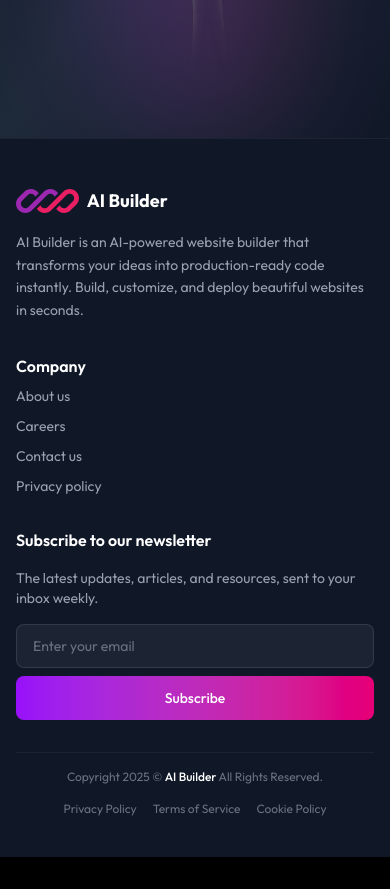
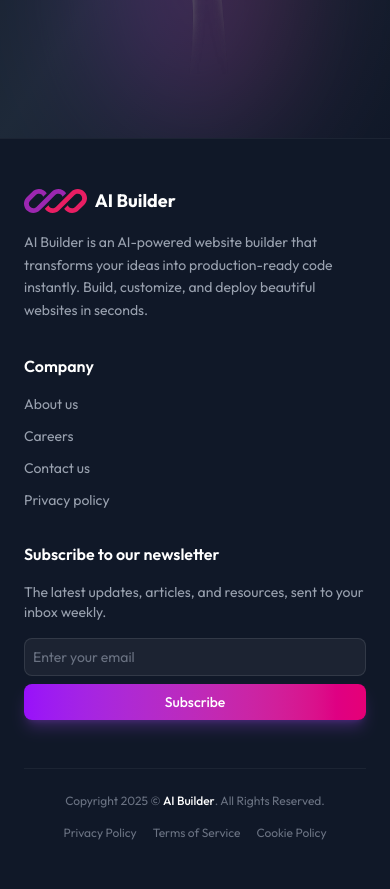
Before and after one commit to sabbirhosen44/AI-Website-Builder, a React (Vite) app in the folder frontend/: page / in a window 390 px wide. Shown: the part 3778-4667 px from the top of the page. Before the commit the page ends 4635 px from the top, so only its background shows below. Built offline with nearby package versions, Linux system fonts and the light colour scheme.

Commit message:
fix: fix the Footer section responsive issue

```diff
--- a/frontend/src/layout/RootLayout.tsx
+++ b/frontend/src/layout/RootLayout.tsx
@@ -1,4 +1,3 @@
-import Footer from "@/components/Footer";
 import LenisScroll from "@/components/Lenis";
 import Navbar from "@/components/Navbar";
 import { Outlet } from "react-router-dom";
--- a/frontend/src/sections/FooterSection.tsx
+++ b/frontend/src/sections/FooterSection.tsx
@@ -4,23 +4,24 @@ import { Sparkles } from "lucide-react";
 
 export default function Footer() {
   return (
-    <footer className="relative overflow-hidden px-4 sm:px-6 md:px-12 lg:px-16 xl:px-24 w-full text-sm text-gray-400 bg-gray-900 border-t border-white/5 pt-12 sm:pt-16 pb-6 sm:pb-8">
+    <footer className="relative w-full overflow-hidden bg-gray-900 border-t border-white/5">
       {/* Background Logo */}
-      <div className="absolute -bottom-32 -left-80 opacity-5 w-full h-full pointer-events-none -z-10">
-        <Sparkles className="w-64 h-64 sm:w-80 sm:h-80 md:w-96 md:h-96" />
+      <div className="absolute -bottom-32 -left-80 opacity-5 w-full h-full pointer-events-none">
+        <Sparkles className="w-96 h-96 text-gray-800" />
       </div>
 
-      <div className="grid grid-cols-1 sm:grid-cols-2 lg:grid-cols-3 gap-8 sm:gap-10 md:gap-14 relative z-10">
+      {/* Main Content */}
+      <div className="relative z-10 max-w-7xl mx-auto px-6 md:px-8 pt-12 md:pt-16 pb-6 md:pb-8">
+        <div className="grid grid-cols-1 md:grid-cols-12  gap-8 md:gap-12">
           {/* Brand Section */}
-        <div className="sm:col-span-2 lg:col-span-1">
-          <div className="flex items-center gap-2 mb-4 sm:mb-6">
+          <div className="md:col-span-5">
             <Link
               to="/"
-              className="flex items-center gap-2 hover:opacity-80 transition-opacity"
+              className="flex items-center gap-2 mb-4 hover:opacity-80 transition-opacity w-fit"
             >
               <img
                 src={Logo}
-                alt="Logo"
+                alt="AI Builder Logo"
                 width={68}
                 height={26}
                 className="h-6 sm:h-7 w-auto"
@@ -29,8 +30,7 @@ export default function Footer() {
                 AI Builder
               </span>
             </Link>
-          </div>
-          <p className="text-sm leading-relaxed text-gray-400 max-w-md">
+            <p className="text-sm leading-relaxed text-gray-400 pr-0 lg:pr-8">
               AI Builder is an AI-powered website builder that transforms your
               ideas into production-ready code instantly. Build, customize, and
               deploy beautiful websites in seconds.
@@ -38,45 +38,54 @@ export default function Footer() {
           </div>
 
           {/* Company Links */}
-        <div className="flex flex-col lg:items-center lg:justify-center">
-          <div className="flex flex-col text-sm space-y-2.5 sm:space-y-3">
-            <h2 className="font-semibold mb-2 sm:mb-3 text-white text-base">
-              Company
-            </h2>
-            <Link to="#" className="hover:text-white transition-colors">
+          <div className="md:col-span-3">
+            <h2 className="font-semibold mb-4 text-white text-base">Company</h2>
+            <div className="flex flex-col space-y-3 text-sm">
+              <Link
+                to="/about"
+                className="text-gray-400 hover:text-white transition-colors w-fit"
+              >
                 About us
               </Link>
-            <Link to="#" className="hover:text-white transition-colors">
+              <Link
+                to="/careers"
+                className="text-gray-400 hover:text-white transition-colors w-fit"
+              >
                 Careers
               </Link>
-            <Link to="#" className="hover:text-white transition-colors">
+              <Link
+                to="/contact"
+                className="text-gray-400 hover:text-white transition-colors w-fit"
+              >
                 Contact us
               </Link>
-            <Link to="#" className="hover:text-white transition-colors">
+              <Link
+                to="/privacy"
+                className="text-gray-400 hover:text-white transition-colors w-fit"
+              >
                 Privacy policy
               </Link>
             </div>
           </div>
 
           {/* Newsletter */}
-        <div className="sm:col-span-2 lg:col-span-1">
-          <h2 className="font-semibold text-white mb-4 sm:mb-5 text-base">
+          <div className="sm:col-span-4 w-full">
+            <h2 className="font-semibold text-white mb-4 text-base">
               Subscribe to our newsletter
             </h2>
-          <div className="text-sm space-y-4 sm:space-y-6 max-w-sm">
-            <p className="text-gray-400">
+            <p className="text-sm text-gray-400 mb-4">
               The latest updates, articles, and resources, sent to your inbox
               weekly.
             </p>
-            <div className="flex flex-col sm:flex-row items-stretch sm:items-center gap-2 sm:gap-0">
+            <div className="flex flex-col sm:flex-row gap-2">
               <input
-                className="rounded-lg sm:rounded-l-lg sm:rounded-r-none bg-white/5 border border-white/10 sm:border-r-0 outline-none focus:border-purple-500 focus:ring-2 focus:ring-purple-500/20 w-full h-11 px-4 text-white placeholder-gray-500 transition-colors text-sm"
+                className="flex-1  p-2 md:p-4 rounded-lg bg-white/5 border border-white/10 outline-none focus:border-purple-500 focus:ring-2 focus:ring-purple-500/20 text-white placeholder-gray-500 transition-all text-sm"
                 type="email"
                 placeholder="Enter your email"
                 aria-label="Email for newsletter"
               />
               <button
-                className="bg-gradient-to-r from-purple-600 to-pink-600 hover:from-purple-700 hover:to-pink-700 transition-all px-5 h-11 text-white rounded-lg sm:rounded-l-none sm:rounded-r-lg font-medium whitespace-nowrap text-sm"
+                className=" p-2 sm:p-4 bg-gradient-to-r from-purple-600 to-pink-600 hover:from-purple-700 hover:to-pink-700 transition-all text-white rounded-lg font-medium whitespace-nowrap text-sm shadow-lg shadow-purple-500/25"
                 aria-label="Subscribe to newsletter"
               >
                 Subscribe
@@ -84,34 +93,25 @@ export default function Footer() {
             </div>
           </div>
         </div>
-      </div>
 
         {/* Bottom Bar */}
-      <div className="flex flex-col md:flex-row items-center justify-between gap-4 py-4 sm:py-6 border-t border-white/5 mt-8 sm:mt-12 relative z-10">
-        <p className="text-center md:text-left text-xs sm:text-sm text-gray-500">
+        <div className="flex flex-col sm:flex-row items-center justify-between gap-4 py-6 border-t border-white/5 mt-12">
+          <p className="text-center sm:text-left text-xs sm:text-sm text-gray-500">
             Copyright 2025 ©{" "}
-          <span className="text-white font-medium">AI Builder</span> All Rights
-          Reserved.
+            <span className="text-white font-medium">AI Builder</span>. All
+            Rights Reserved.
           </p>
           <div className="flex flex-wrap items-center justify-center gap-4 sm:gap-6 text-gray-500 text-xs sm:text-sm">
-          <Link
-            to="#"
-            className="hover:text-white transition-colors whitespace-nowrap"
-          >
+            <Link to="/privacy" className="hover:text-white transition-colors">
               Privacy Policy
             </Link>
-          <Link
-            to="#"
-            className="hover:text-white transition-colors whitespace-nowrap"
-          >
+            <Link to="/terms" className="hover:text-white transition-colors">
               Terms of Service
             </Link>
-          <Link
-            to="#"
-            className="hover:text-white transition-colors whitespace-nowrap"
-          >
+            <Link to="/cookies" className="hover:text-white transition-colors">
               Cookie Policy
             </Link>
+          </div>
         </div>
       </div>
     </footer>
```
Lines whose indentation alone changed are shown as unchanged.
